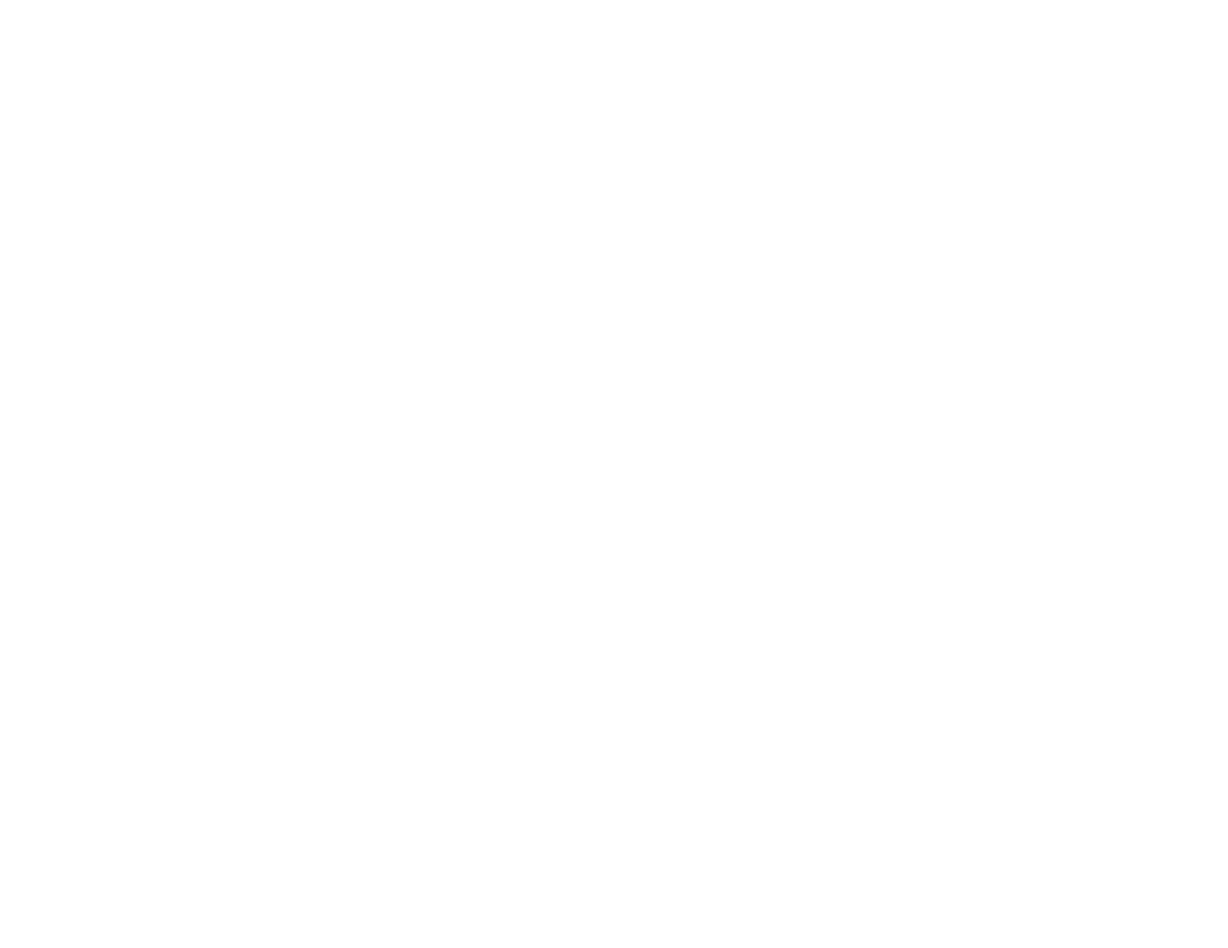
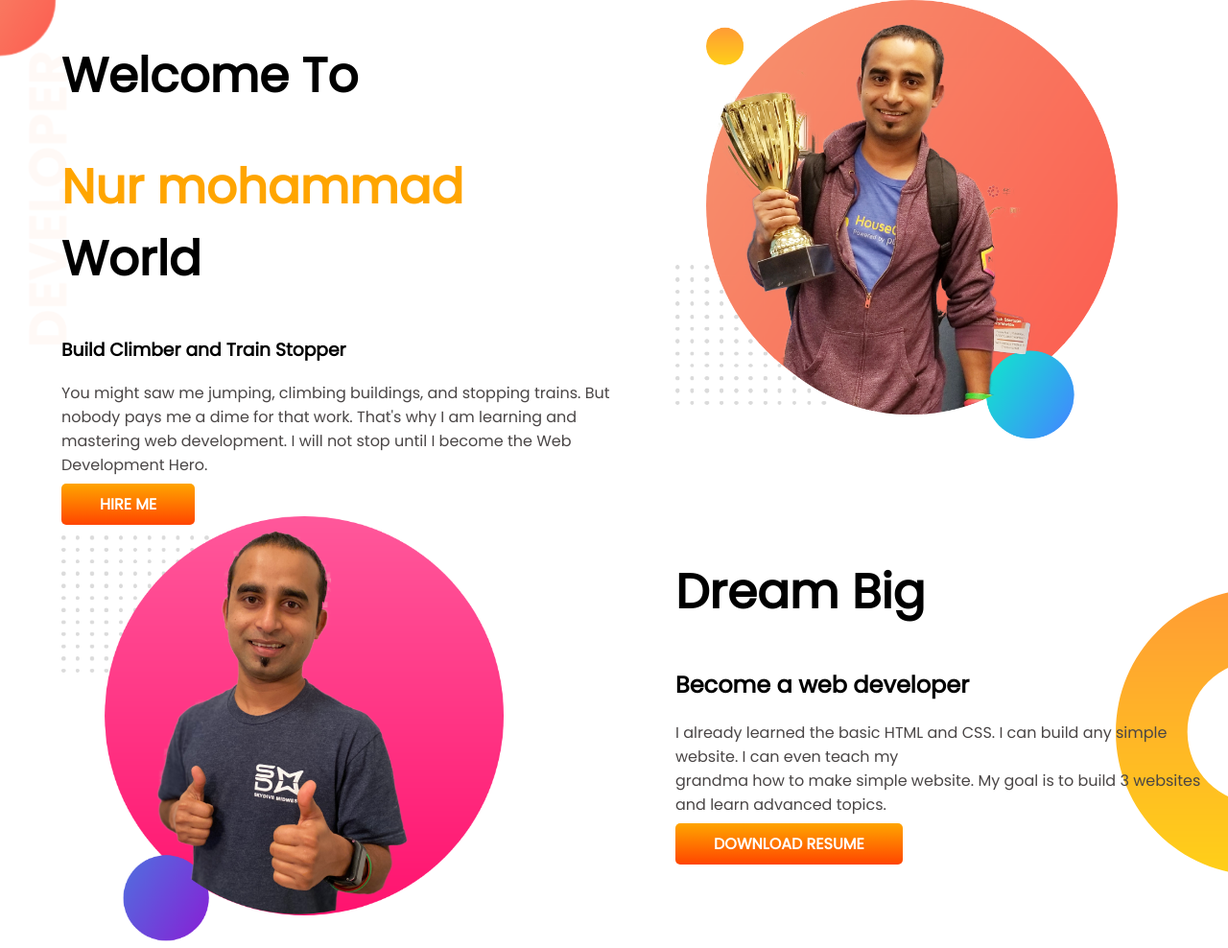
Before and after one commit to Nurmohammad62/portfolio-website, a plain HTML site: page index.html in a window 1280 px wide. Shown: the whole page at 96% size. Before the commit the page ends 800 px from the top, so only its background shows below. Drawn offline with Linux system fonts and the light colour scheme.

Commit message:
section dream big added

```diff
--- a/index.html
+++ b/index.html
@@ -5,9 +5,34 @@
     <meta http-equiv="X-UA-Compatible" content="IE=edge">
     <meta name="viewport" content="width=device-width, initial-scale=1.0">
     <title>My first portfolio website</title>
+    <link rel="preconnect" href="https://fonts.googleapis.com">
+    <link rel="preconnect" href="https://fonts.gstatic.com" crossorigin>
+    <link href="https://fonts.googleapis.com/css2?family=Poppins&display=swap" rel="stylesheet">
     <link rel="stylesheet" href="style.css">
 </head>
 <body>
-
+    <section class="top-banner">
+        <div class="half-width">
+            <h1>Welcome To</h1>
+            <h1><span class="orange-color">Nur mohammad</span> World</h1>
+            <h3>Build Climber and Train Stopper</h3>
+            <p>You might saw me jumping, climbing buildings, and stopping trains. But nobody pays me a dime for that work. That's why I am learning and mastering web development. I will not stop until I become the Web Development Hero.</p>
+            <a target="_blank" href="#" class="link-button">HIRE ME</a>
+            </div>
+            <div class="half-width">
+                <img src="images/jhankar.png" alt="My Image">
+            </div>
+    </section>
+    <section class="dream-big">
+        <div class="half-width">
+            <img src="images/jhankar2.png" alt="jhanker2-pic">
+        </div>
+        <div class="half-width">
+            <h1>Dream Big</h1>
+            <h2>Become a web developer</h2>
+            <p>I already learned the basic HTML and CSS. I can build any simple website. I can even teach my <br> grandma how to make simple website. My goal is to build 3 websites and learn advanced topics.</p>
+            <a class="link-button" target="_blank" href="#">DOWNLOAD RESUME</a>
+        </div>
+    </section>
 </body>
 </html>
--- a/style.css
+++ b/style.css
@@ -0,0 +1,41 @@
+body{
+    font-family: 'Poppins', sans-serif;
+    margin: 0;
+    padding: 0;
+}
+h1{
+    font-size: 50px;
+}
+.orange-color {
+    color: orange;
+}
+p {
+    color:rgba(73, 69, 69, 0.993);
+}
+section {
+    display: flex;
+}
+.top-banner {
+    background-image: url(images/top-banner.png);
+    background-repeat: no-repeat;
+}
+.half-width{
+    width: 50%;
+    padding-left: 5%;
+}
+section img{
+    width: 80%;
+}
+.link-button{
+    text-decoration: none;
+    background-image: linear-gradient(orange, orangered);
+    padding: 10px 40px;
+    color: white;
+    font-weight: 700;
+    border-radius: 5px;
+}
+.dream-big {
+    background-image: url(images/dream-bg.png);
+    background-repeat: no-repeat;
+    background-position: right;
+}
```
Also changed, not shown: images/dream-bg.png (added), images/exp-bg.png (added), images/jhankar.png (added), images/jhankar2.png (added), images/my-bg.png (added), images/my-bg2.png (added), images/top-banner.png (added), 7 other files.
